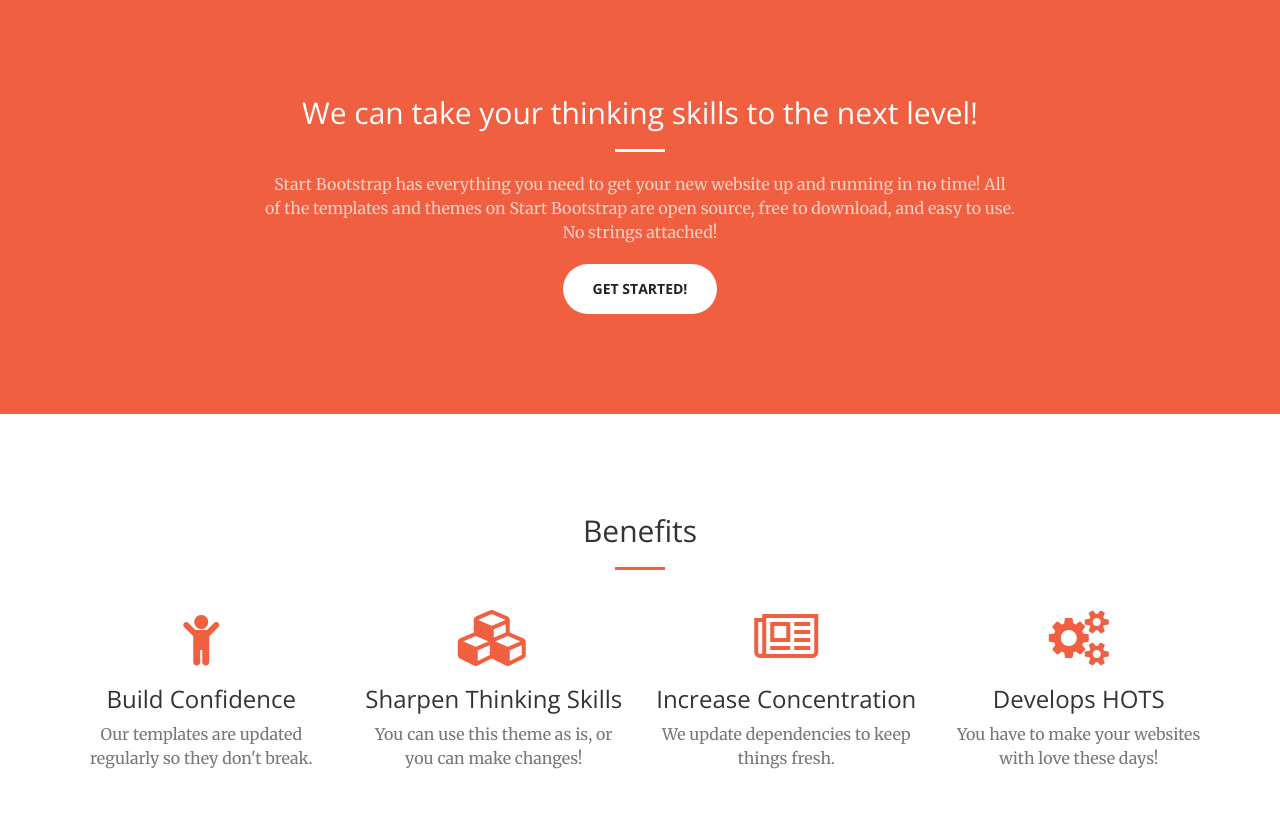
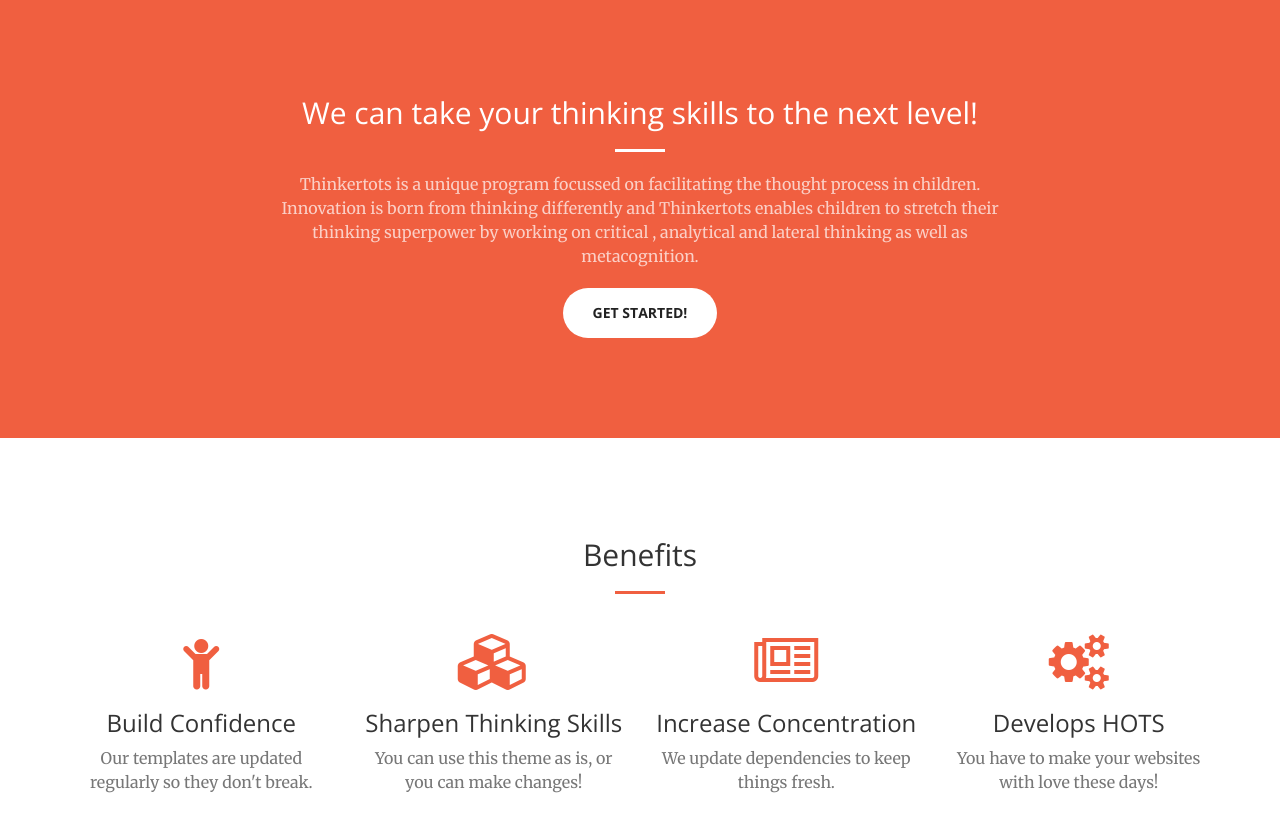
Before and after one commit to serahisaactho/thinkertots, a Jekyll site: the page built from index.html, in a window 1280 px wide and 900 px high, scrolled down 818 px, cut to the strip 86-900 px from the top of the window. Built offline with Jekyll 4.4.1, drawn with Linux system fonts in a browser that asks for light colours.

Commit message:
update about

```diff
--- a/_includes/call-to-action.html
+++ b/_includes/call-to-action.html
@@ -4,7 +4,7 @@
             <div class="col-lg-8 col-lg-offset-2 text-center">
                 <h2 class="section-heading">We can take your thinking skills to the next level!</h2>
                 <hr class="light">
-                <p class="text-faded">Start Bootstrap has everything you need to get your new website up and running in no time! All of the templates and themes on Start Bootstrap are open source, free to download, and easy to use. No strings attached!</p>
+                <p class="text-faded">Thinkertots is a unique program focussed on facilitating the thought process in children. Innovation is born from thinking differently and Thinkertots enables children to stretch their thinking superpower by working on critical , analytical and lateral thinking as well as metacognition.</p>
                 <a href="#" class="btn btn-default btn-xl">Get Started!</a>
             </div>
         </div>
```
Also changed, not shown: _includes/aside.html (deleted, +0 -8 lines).
